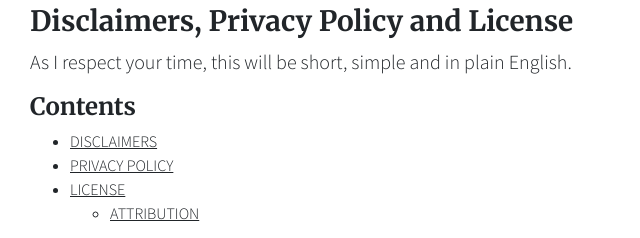
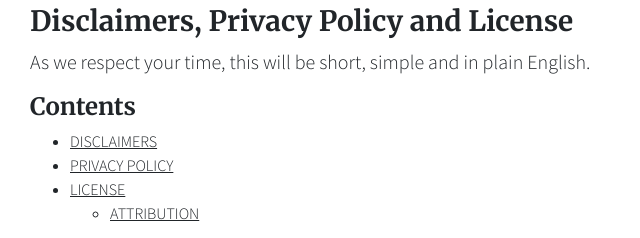
Before and after one commit to codechair/codechair.github.io-integrante-custom, a website: page legal.html in a window 1280 px wide. Shown: the part 163-401 px from the top of the page, 290-930 px from the left. Drawn offline with Linux system fonts and the light colour scheme; a script that the page names is missing.

Commit message:
more legal content change

```diff
--- a/legal.html
+++ b/legal.html
@@ -82,7 +82,7 @@
   <main role="main" class="inner cover">
     <h1 class="cover-heading" align="left">Legal Stuff</h1>
     <h3 class="cover-heading" align="left">Disclaimers, Privacy Policy and License</h3>
-    <p class="lead" align="left">As I respect your time, this will be short, simple and in plain English.</p>
+    <p class="lead" align="left">As we respect your time, this will be short, simple and in plain English.</p>
     <section class="page__content" itemprop="text">
               <aside class="sidebar__right sticky">
                 <nav class="toc">
```
